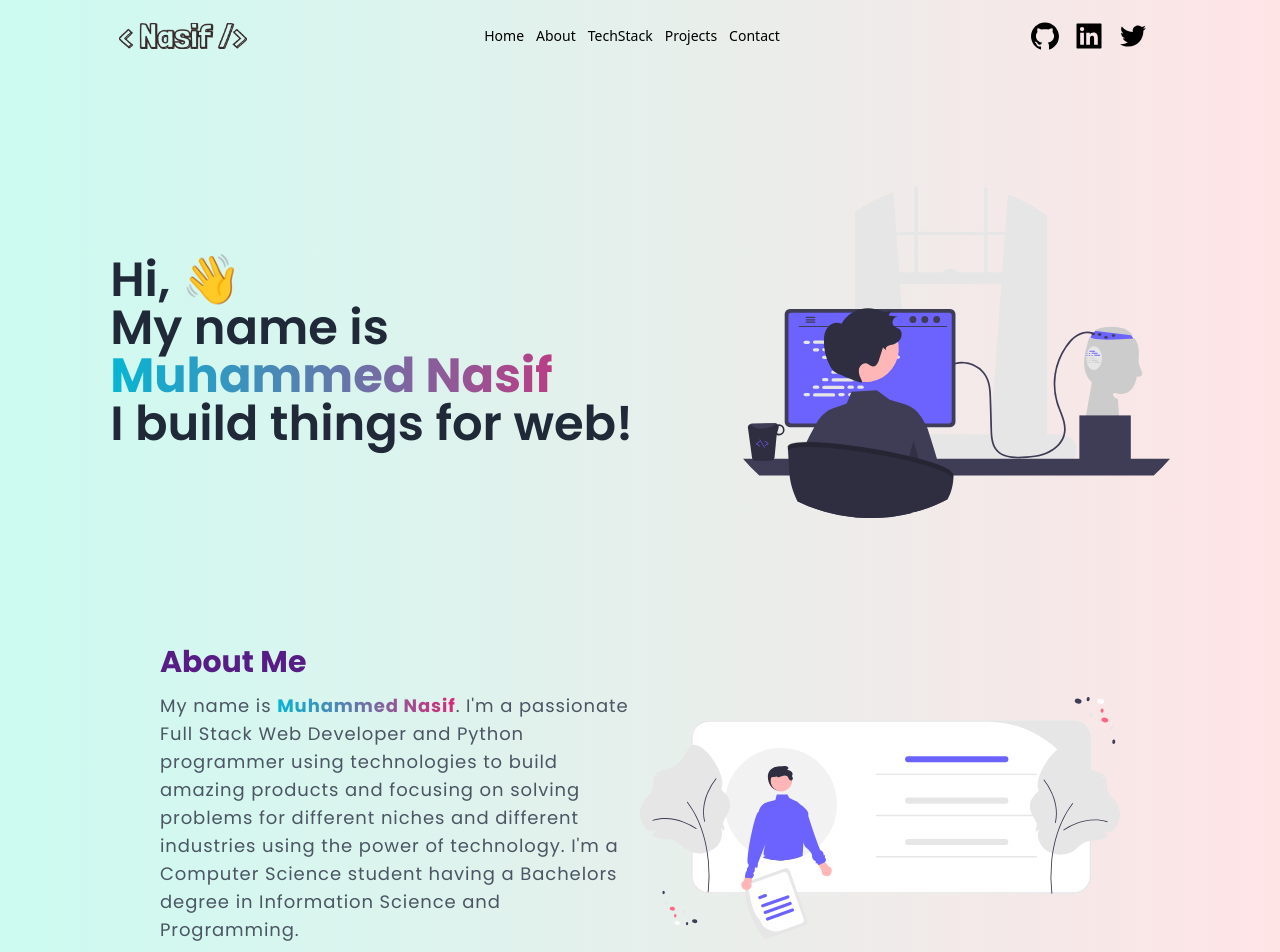
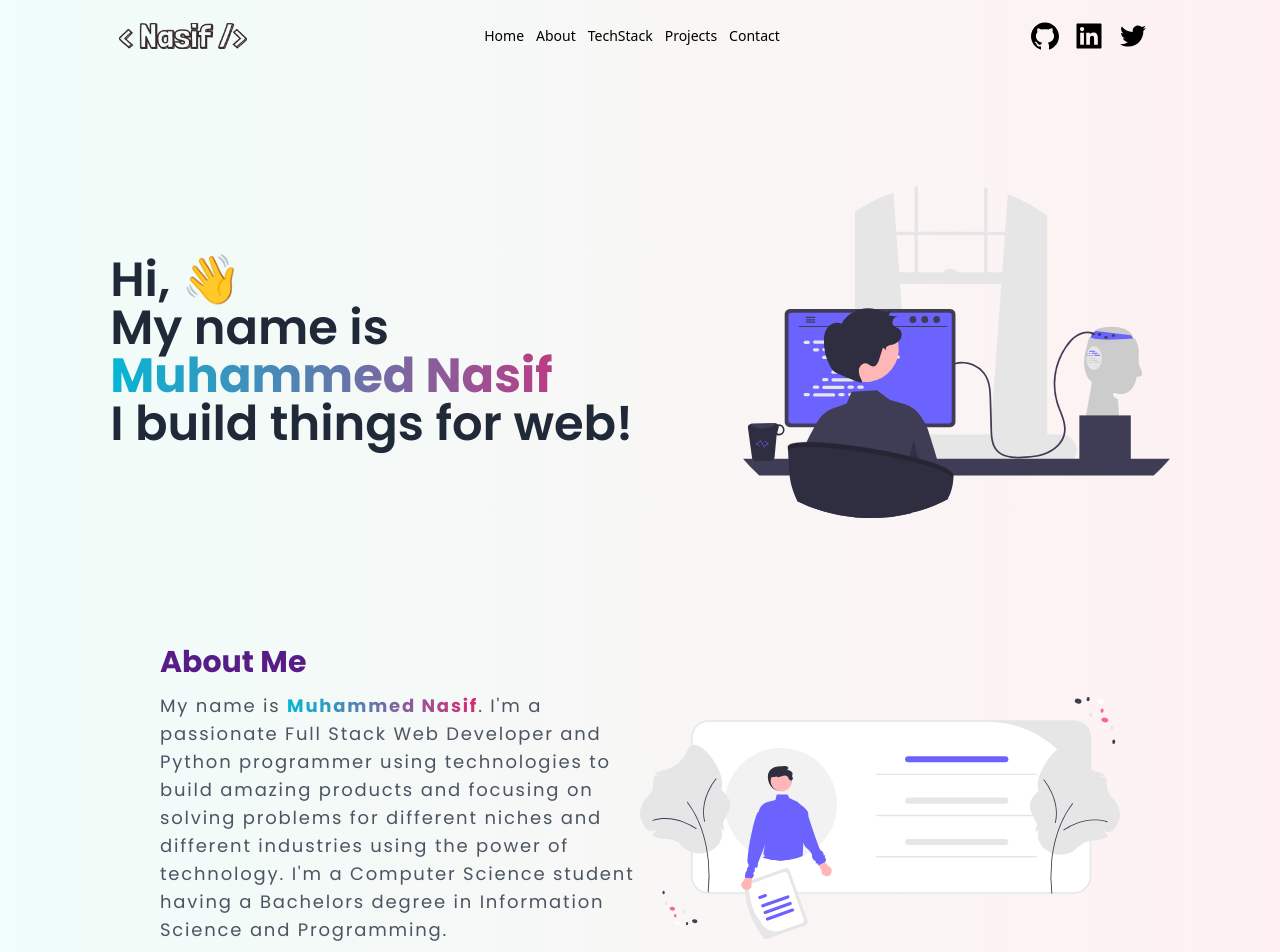
Before and after one commit to naszifnaaz/portfolio, a React (Vite) app: page / in a window 1280 px wide. Shown: the top 952 px of the page. Built offline with nearby package versions, Linux system fonts and the light colour scheme.

Commit message:
ci: typography

```diff
--- a/src/App.jsx
+++ b/src/App.jsx
@@ -11,7 +11,7 @@ import { About } from "./components/about/About";
 
 function App() {
   return (
-    <div className="bg-gradient-to-r from-teal-100 to-rose-100 m-0 p-0">
+    <div className="bg-gradient-to-r from-teal-50 to-rose-50 m-0 p-0">
       <Navbar />
       <Home />
       <About />
--- a/src/components/about/About.jsx
+++ b/src/components/about/About.jsx
@@ -36,7 +36,7 @@ export const About = () => {
         <h1 className="font-bold text-3xl text-purple-900 my-3">About Me</h1>
         <div className="">
           <div className="flex flex-col md:flex-row justify-around w-full">
-            <p className="text-gray-600 text-xs lg:text-lg leading-loose tracking-wider">
+            <p className="text-gray-600 text-xs lg:text-lg leading-loose tracking-widest">
               My name is{" "}
               <span className="font-normal md:font-bold bg-gradient-to-r from-cyan-500 to-pink-600 bg-clip-text text-transparent">
                 Muhammed Nasif
```
